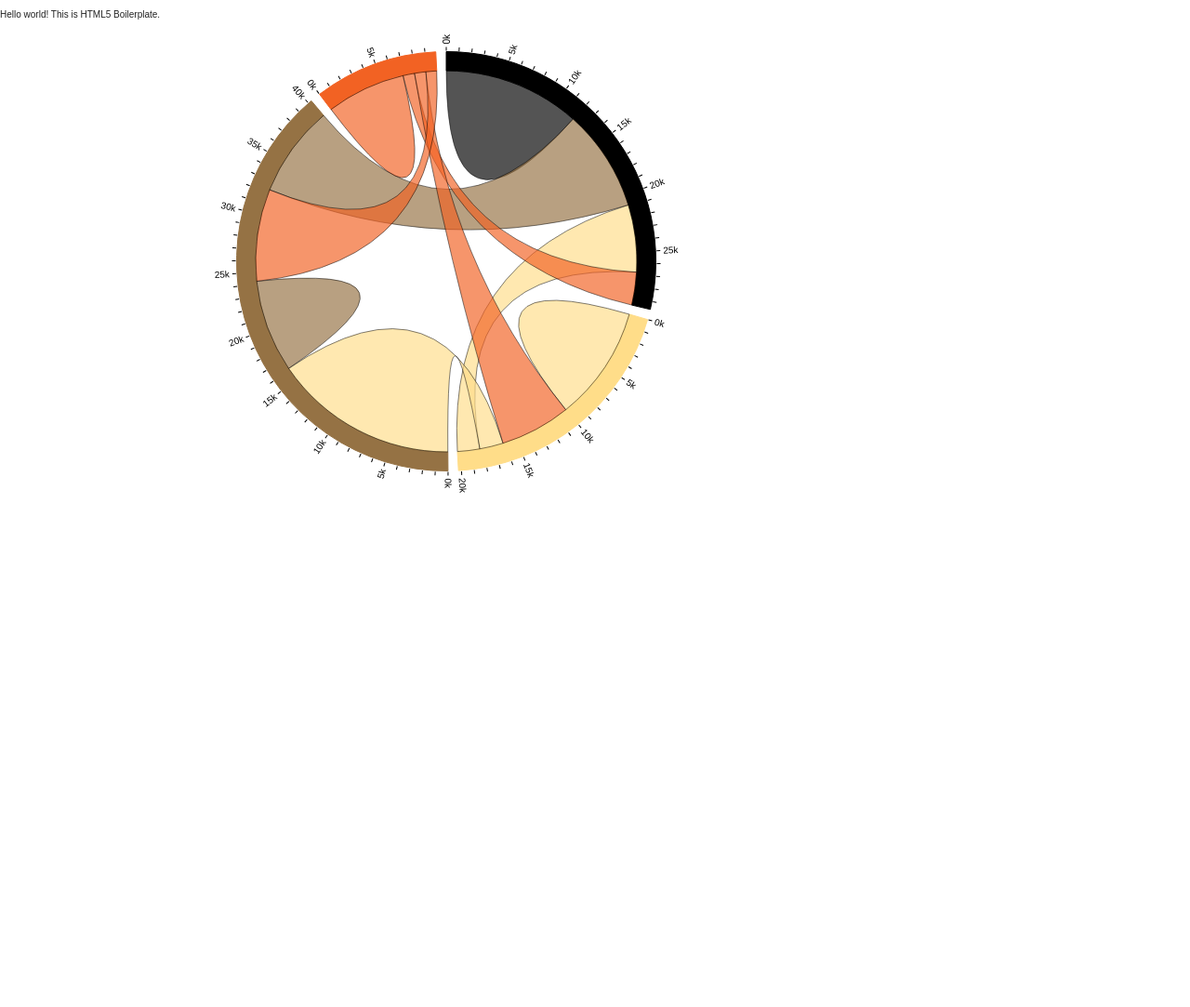
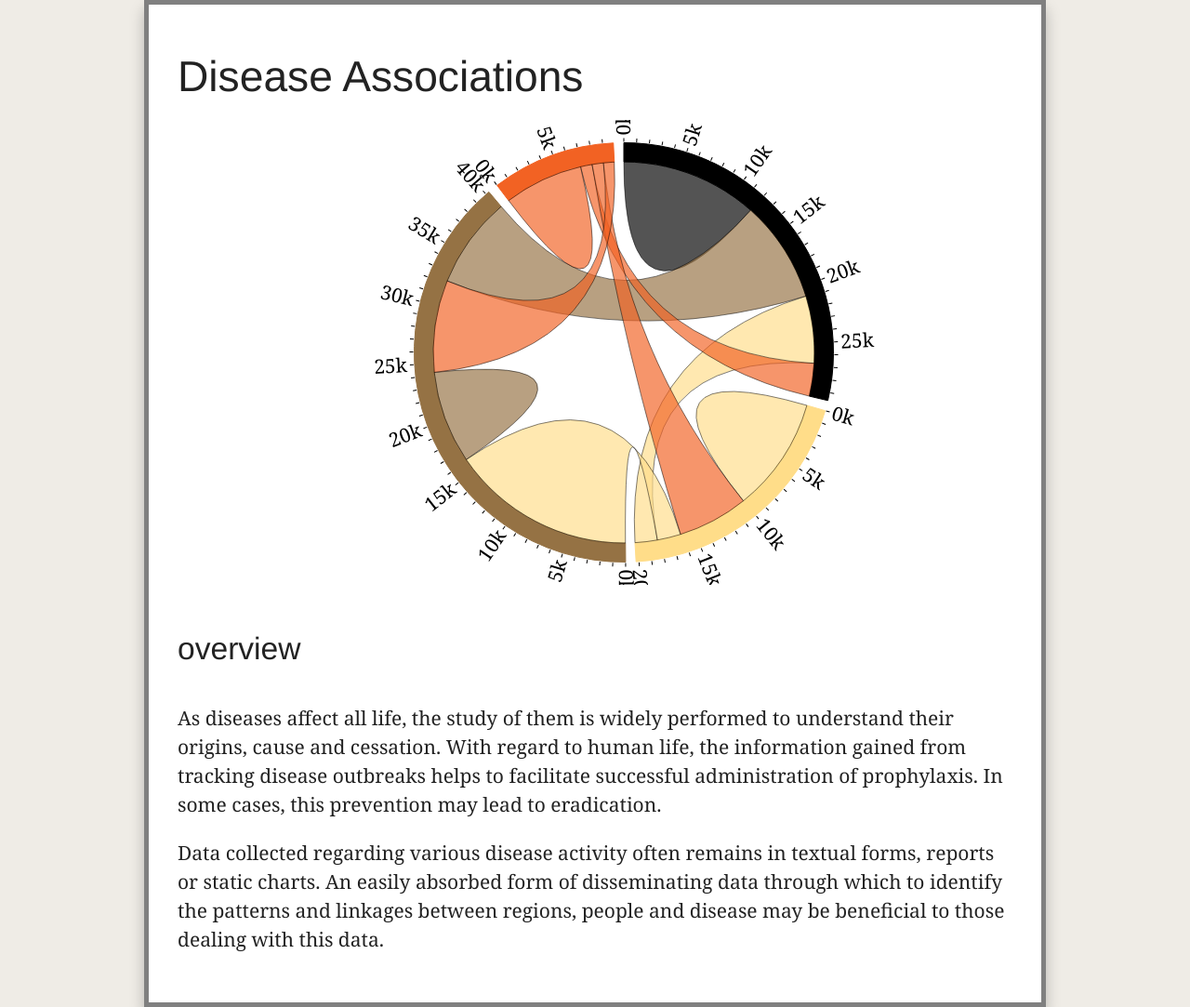
Before and after one commit to ethesx/is683_final, a plain HTML site: page index.html in a window 1280 px wide. Shown: the whole page at 93% size. Before the commit the page ends 800 px from the top, so only its background shows below. Drawn offline with nearby package versions, Linux system fonts and the light colour scheme.

Commit message:
Set up base markup, css

```diff
--- a/css/main.css
+++ b/css/main.css
@@ -94,19 +94,62 @@ textarea {
    ========================================================================== */
 
 
+html, body{
+   /* height:100%;*/
+}
 
-  body {
-    font: 10px sans-serif;
-  }
 
-  .chord path {
+body {
+    /*font: 10px sans-serif;*/
+    overflow-y: scroll;
+    overflow: -moz-scrollbars-vertical;
+    background: none repeat scroll 0% 0% rgb(239, 236, 230);
+    font:21px/31px "Georgia";
+}
+
+.chord path {
     fill-opacity: .67;
     stroke: #000;
     stroke-width: .5px;
-  }
+}
 
 
+h1,h2,h3,h4,h5,h6, nav{
+    font-family: "HelveticaNeue-Light", "Helvetica Neue Light", "Helvetica Neue", Helvetica, Arial, "Lucida Grande", sans-serif;
+    font-weight: lighter;
+}
 
+/*Standard sizes*/
+h1{font-size:220%;}
+h2{font-size:200%;}
+h3{font-size:180%;}
+h4{font-size:160%;}
+h5{font-size:140%;}
+h6{font-size:120%;}
+
+a {color:#000;}      /* unvisited link */
+a:visited {color:#000;}  /* visited link */
+a:hover {color:#000;}  /* mouse over link */
+a:active {color:#000;}  /* selected link */
+
+a{text-decoration: none;}
+
+#divMain {
+    position:relative;
+    width:960px;
+    min-height:593px;
+    margin:0 auto;
+    background: none repeat scroll 0% 0% rgb(255, 255, 255);
+    box-shadow: 0px 10px 15px rgba(0, 0, 0, 0.23);
+
+    border:5px solid gray;
+
+}
+
+.divMainPageContent{
+  padding:31px;
+
+}
 
 /* ==========================================================================
    Helper classes
--- a/index.html
+++ b/index.html
@@ -21,9 +21,24 @@
             <p class="chromeframe">You are using an <strong>outdated</strong> browser. Please <a href="http://browsehappy.com/">upgrade your browser</a> or <a href="http://www.google.com/chromeframe/?redirect=true">activate Google Chrome Frame</a> to improve your experience.</p>
         <![endif]-->
 
-        <!-- Add your site or application content here -->
-        <p>Hello world! This is HTML5 Boilerplate.</p>
 
+        <div id="divMain">
+          <div class="divMainPageContent">
+            <header>
+              <h1>Disease Associations</h1>
+            </header>
+
+            <div id="graph"></div>
+
+            <article>
+              <h4>overview</h4>
+              <p>As diseases affect all life, the study of them is widely performed to understand their origins, cause and cessation. With regard to human life, the information gained from tracking disease outbreaks helps to facilitate successful administration of prophylaxis. In some cases, this prevention may lead to eradication.
+              </p>
+              <p>Data collected regarding various disease activity often remains in textual forms, reports or static charts. An easily absorbed form of disseminating data through which to identify the patterns and linkages between regions, people and disease may be beneficial to those dealing with this data.</p>
+            </article>
+
+          </div>
+        </div>
         <script src="//ajax.googleapis.com/ajax/libs/jquery/1.9.1/jquery.min.js"></script>
         <script>window.jQuery || document.write('<script src="js/vendor/jquery-1.9.1.min.js"><\/script>')</script>
         <script src="js/plugins.js"></script>
@@ -62,7 +77,7 @@
               .domain(d3.range(4))
               .range(["#000000", "#FFDD89", "#957244", "#F26223"]);
 
-          var svg = d3.select("body").append("svg")
+          var svg = d3.select("#graph").append("svg")
               .attr("width", width)
               .attr("height", height)
             .append("g")
```
